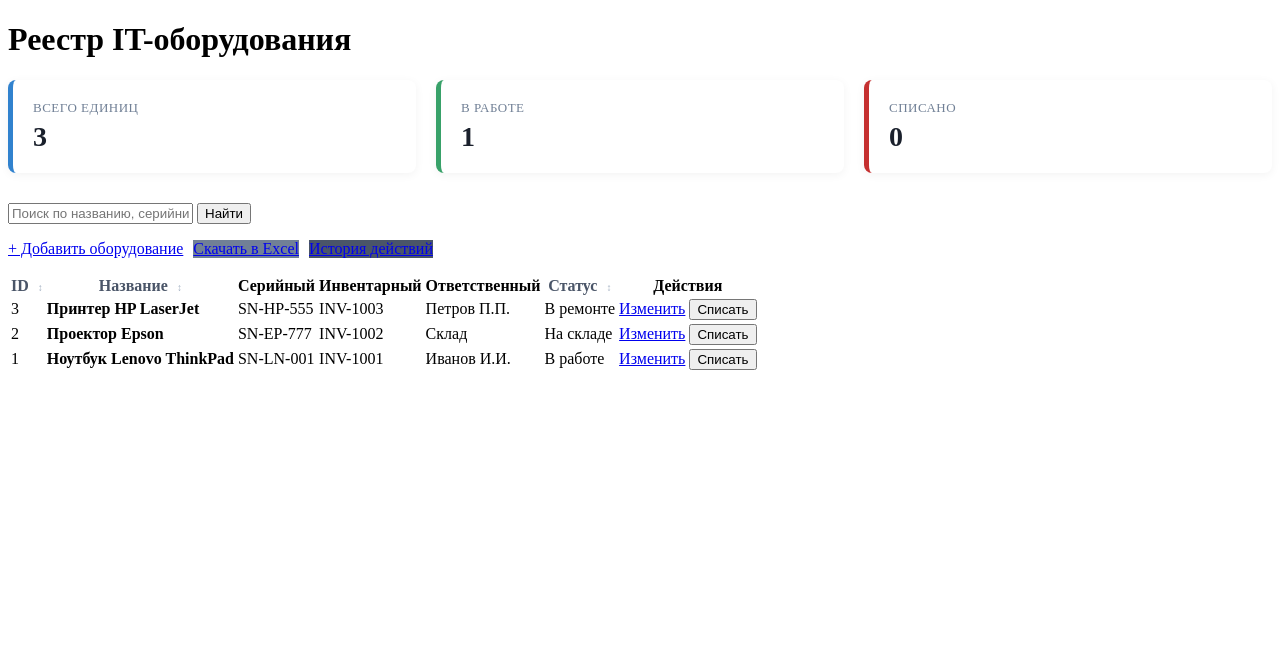
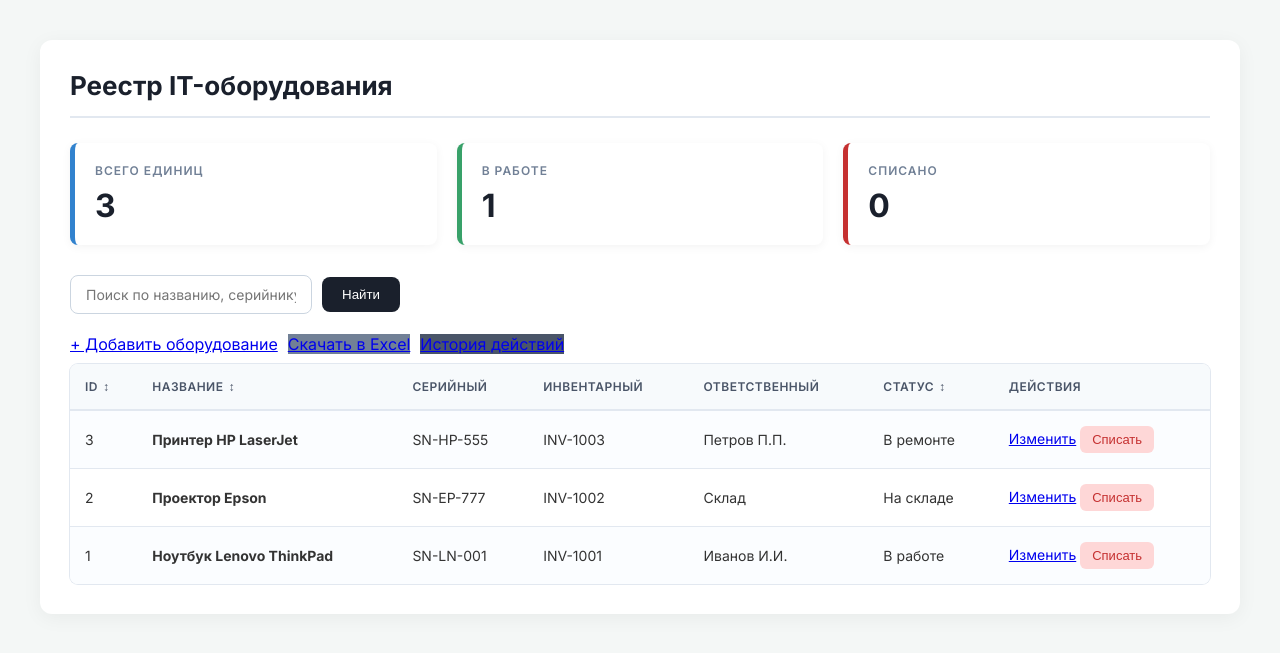
Before and after one commit to gntryzero/it-inventory-panel, a PHP site: page /dashboard.php in a window 1280 px wide. Shown: the top 653 px of the page. Run offline with PHP 8.4, Linux system fonts and the light colour scheme; data comes from the database, SQL or seed files in the repository.

Commit message:
Update style.css
изменил полностью стиль

```diff
--- a/style.css
+++ b/style.css
@@ -1,11 +1,44 @@
-/* --- НОВЫЕ СТИЛИ --- */
+@import url('https://fonts.googleapis.com/css2?family=Inter:wght@400;500;600;700&display=swap');
 
-/* Карточки статистики */
+* {
+    box-sizing: border-box;
+    margin: 0;
+    padding: 0;
+}
+
+body {
+    font-family: 'Inter', Arial, sans-serif;
+    background-color: #f4f7f6;
+    color: #333;
+    padding: 40px 20px;
+}
+
+/* Контейнер */
+.container {
+    max-width: 1200px;
+    margin: 0 auto;
+    background: #ffffff;
+    padding: 30px;
+    border-radius: 12px;
+    box-shadow: 0 4px 20px rgba(0, 0, 0, 0.05);
+}
+
+h1 {
+    color: #1a202c;
+    font-size: 26px;
+    font-weight: 700;
+    margin-bottom: 25px;
+    border-bottom: 2px solid #e2e8f0;
+    padding-bottom: 15px;
+}
+
+/* Статистика */
 .stats-container {
     display: flex;
     gap: 20px;
     margin-bottom: 30px;
 }
+
 .stat-card {
     flex: 1;
     background: #fff;
@@ -16,56 +49,176 @@
     display: flex;
     flex-direction: column;
 }
+
 .stat-card.green { border-left-color: #38a169; }
 .stat-card.red { border-left-color: #c53030; }
+
 .stat-label {
-    font-size: 13px;
+    font-size: 12px;
     color: #718096;
     text-transform: uppercase;
-    letter-spacing: 0.5px;
-    margin-bottom: 5px;
+    letter-spacing: 1px;
+    font-weight: 600;
+    margin-bottom: 8px;
 }
+
 .stat-value {
-    font-size: 28px;
+    font-size: 32px;
     font-weight: 700;
     color: #1a202c;
 }
 
-/* Сортировка в таблице */
+/* Поиск */
+.search-form {
+    display: flex;
+    gap: 10px;
+    margin-bottom: 20px;
+    align-items: center;
+}
+
+input[type="text"], input:not([type]), select {
+    padding: 10px 15px;
+    border: 1px solid #cbd5e0;
+    border-radius: 8px;
+    font-size: 14px;
+    font-family: 'Inter', sans-serif;
+    outline: none;
+    transition: border-color 0.2s;
+}
+
+input:focus, select:focus {
+    border-color: #3182ce;
+    box-shadow: 0 0 0 3px rgba(49, 130, 206, 0.2);
+}
+
+/* Кнопки-ссылки сверху */
+.top-actions {
+    display: flex;
+    gap: 15px;
+    margin-bottom: 25px;
+    flex-wrap: wrap;
+}
+
+.btn {
+    display: inline-block;
+    padding: 10px 20px;
+    border-radius: 8px;
+    text-decoration: none !important;
+    font-weight: 500;
+    font-size: 14px;
+    transition: all 0.2s;
+    text-align: center;
+    border: none;
+    cursor: pointer;
+}
+
+.btn-primary { background: #3182ce; color: white !important; }
+.btn-primary:hover { background: #2b6cb0; }
+
+.btn-secondary { background: #edf2f7; color: #4a5568 !important; }
+.btn-secondary:hover { background: #e2e8f0; }
+
+.btn-search { background: #1a202c; color: white; padding: 10px 20px; border-radius: 8px; border: none; cursor: pointer; font-weight: 500; }
+.btn-search:hover { background: #000; }
+
+/* Таблица */
+table {
+    width: 100%;
+    border-collapse: collapse;
+    margin-top: 10px;
+    border-radius: 8px;
+    overflow: hidden;
+    box-shadow: 0 0 0 1px #e2e8f0;
+}
+
+th {
+    background: #f7fafc;
+    color: #4a5568;
+    padding: 15px;
+    text-align: left;
+    font-size: 12px;
+    font-weight: 600;
+    text-transform: uppercase;
+    letter-spacing: 0.5px;
+    border-bottom: 2px solid #e2e8f0;
+}
+
 th a {
     color: #4a5568;
     text-decoration: none;
-    display: block;
+    display: flex;
+    align-items: center;
+    gap: 5px;
 }
-th a:hover {
-    color: #3182ce;
+
+th a:hover { color: #3182ce; }
+
+td {
+    padding: 15px;
+    border-bottom: 1px solid #e2e8f0;
+    font-size: 14px;
+    vertical-align: middle;
 }
-.sort-icon {
-    font-size: 10px;
-    margin-left: 5px;
+
+tr:last-child td { border-bottom: none; }
+tr:nth-child(even) { background-color: #fbfdff; }
+tr:hover td { background-color: #f7fafc; }
+
+/* Списано */
+tr.retired td {
+    background-color: #f8f9fa !important;
     color: #a0aec0;
 }
+tr.retired td:not(:last-child) {
+    text-decoration: line-through;
+}
+
+/* Кнопки в таблице */
+.btn-edit {
+    color: #3182ce;
+    text-decoration: none;
+    font-weight: 500;
+    margin-right: 10px;
+}
+.btn-edit:hover { text-decoration: underline; }
+
+.btn-retire {
+    background: #fed7d7;
+    color: #c53030;
+    padding: 6px 12px;
+    border-radius: 6px;
+    border: none;
+    font-size: 13px;
+    font-weight: 500;
+    cursor: pointer;
+}
+.btn-retire:hover { background: #feb2b2; }
 
 /* Пагинация */
 .pagination {
     display: flex;
     gap: 5px;
-    margin-top: 20px;
+    margin-top: 25px;
     justify-content: center;
 }
 .pagination a, .pagination span {
-    padding: 8px 12px;
+    padding: 8px 14px;
     border: 1px solid #cbd5e0;
-    border-radius: 4px;
+    border-radius: 6px;
     text-decoration: none;
     color: #4a5568;
     font-size: 14px;
+    font-weight: 500;
 }
-.pagination a:hover {
-    background: #edf2f7;
+.pagination a:hover { background: #edf2f7; }
+.pagination .active { background: #3182ce; color: white; border-color: #3182ce; }
+
+/* Ошибки */
+.error {
+    color: #c53030;
+    background: #fff5f5;
+    padding: 15px;
+    border-left: 4px solid #c53030;
+    border-radius: 6px;
+    margin-bottom: 20px;
 }
-.pagination .active {
-    background: #3182ce;
-    color: white;
-    border-color: #3182ce;
-}
```
